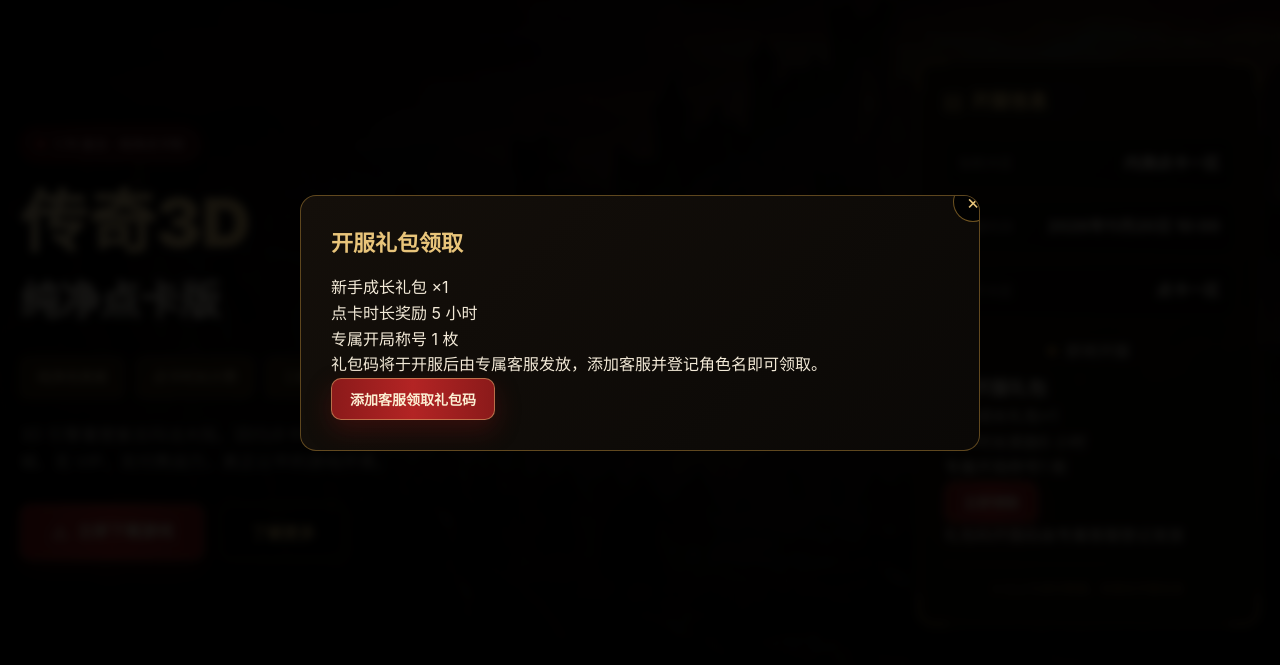
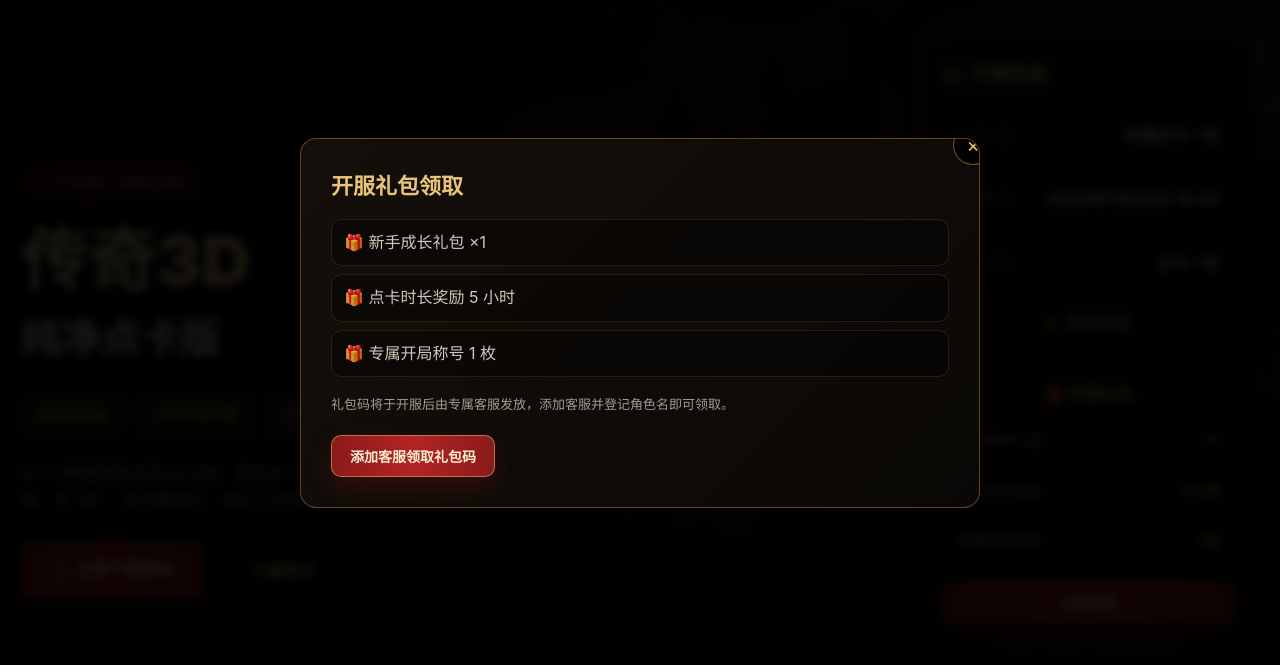
Before and after one commit to zhoudd888/legend3d-card, a plain HTML site: page index.html in a window 1280 px wide. Both pictures are taken after a click on the button "立即领取". Shown: the part 77-742 px from the top of the page. Drawn offline with Linux system fonts and the light colour scheme.

Commit message:
feat: 更新开服信息并新增开服礼包领取区块与弹窗

```diff
--- a/css/style.css
+++ b/css/style.css
@@ -419,3 +419,17 @@ button { font-family: inherit; cursor: pointer; }
 .wechat-qr-tip { text-align: center; font-size: 14px; color: rgba(243,234,216,0.78); line-height: 1.8; }
 @media (max-width: 480px) { .wechat-qr-wrap img { width: 180px; } }
 .wechat-assist { margin-top: 10px; }
+
+/* ============ 开服礼包 ============ */
+.gift-box { margin-top: 18px; padding-top: 16px; border-top: 1px solid rgba(138, 100, 32, 0.3); }
+.gift-title { font-size: 16px; font-weight: 700; color: var(--gold); margin-bottom: 12px; text-align: center; }
+.gift-list { list-style: none; margin-bottom: 14px; }
+.gift-list li { display: flex; align-items: center; justify-content: space-between; padding: 9px 12px; margin-bottom: 8px; border-radius: 10px; background: rgba(0, 0, 0, 0.4); border: 1px solid rgba(138, 100, 32, 0.25); font-size: 14px; }
+.gift-list li span:first-child { color: rgba(243, 234, 216, 0.85); }
+.gift-list li span:last-child { color: var(--gold); font-weight: 700; }
+.btn-gift { width: 100%; margin-top: 4px; }
+.gift-tip { margin-top: 10px; text-align: center; font-size: 12px; color: rgba(217, 164, 65, 0.6); }
+.gift-dialog-list { list-style: none; margin: 6px 0 16px; }
+.gift-dialog-list li { padding: 10px 12px; margin-bottom: 8px; border-radius: 10px; background: rgba(0, 0, 0, 0.35); border: 1px solid rgba(138, 100, 32, 0.25); color: rgba(243, 234, 216, 0.85); }
+.gift-dialog-list li::before { content: '🎁 '; }
+.gift-dialog-note { font-size: 13px; line-height: 1.8; color: rgba(243, 234, 216, 0.65); margin-bottom: 18px; }
```
